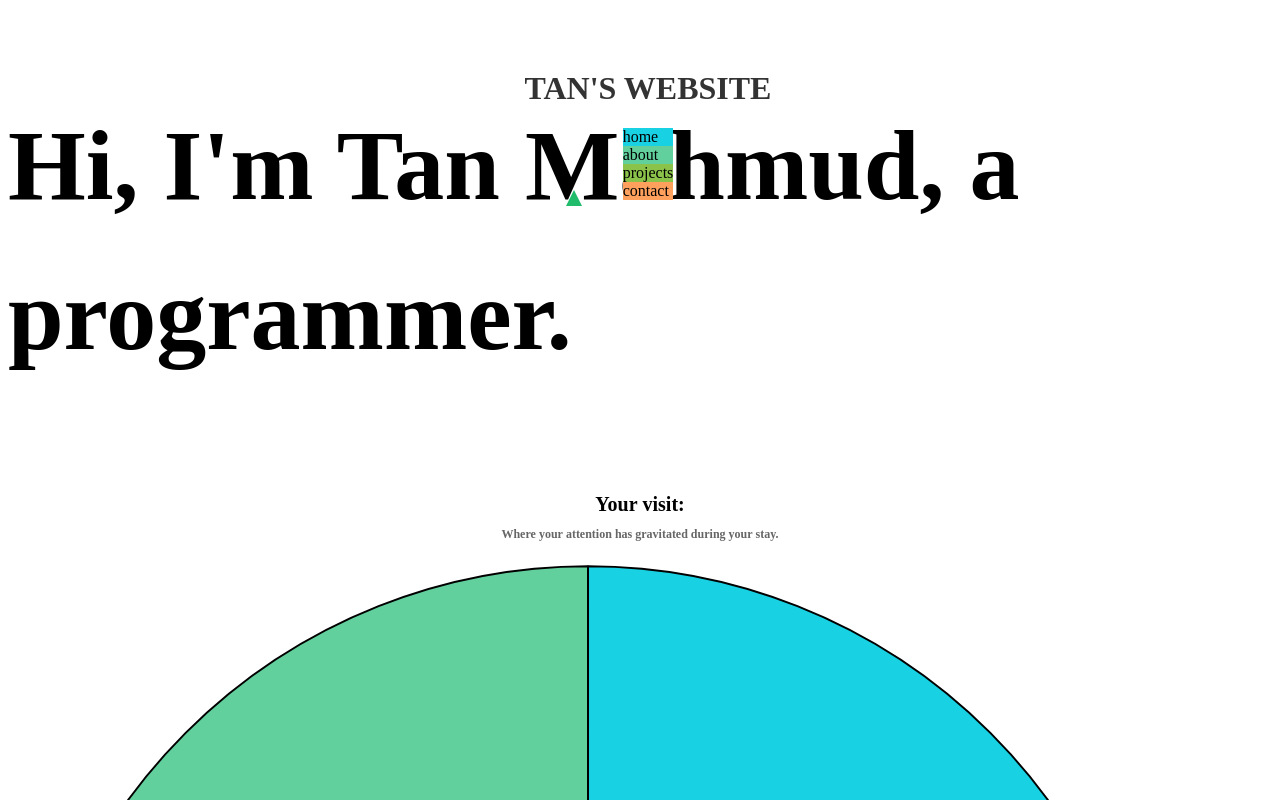
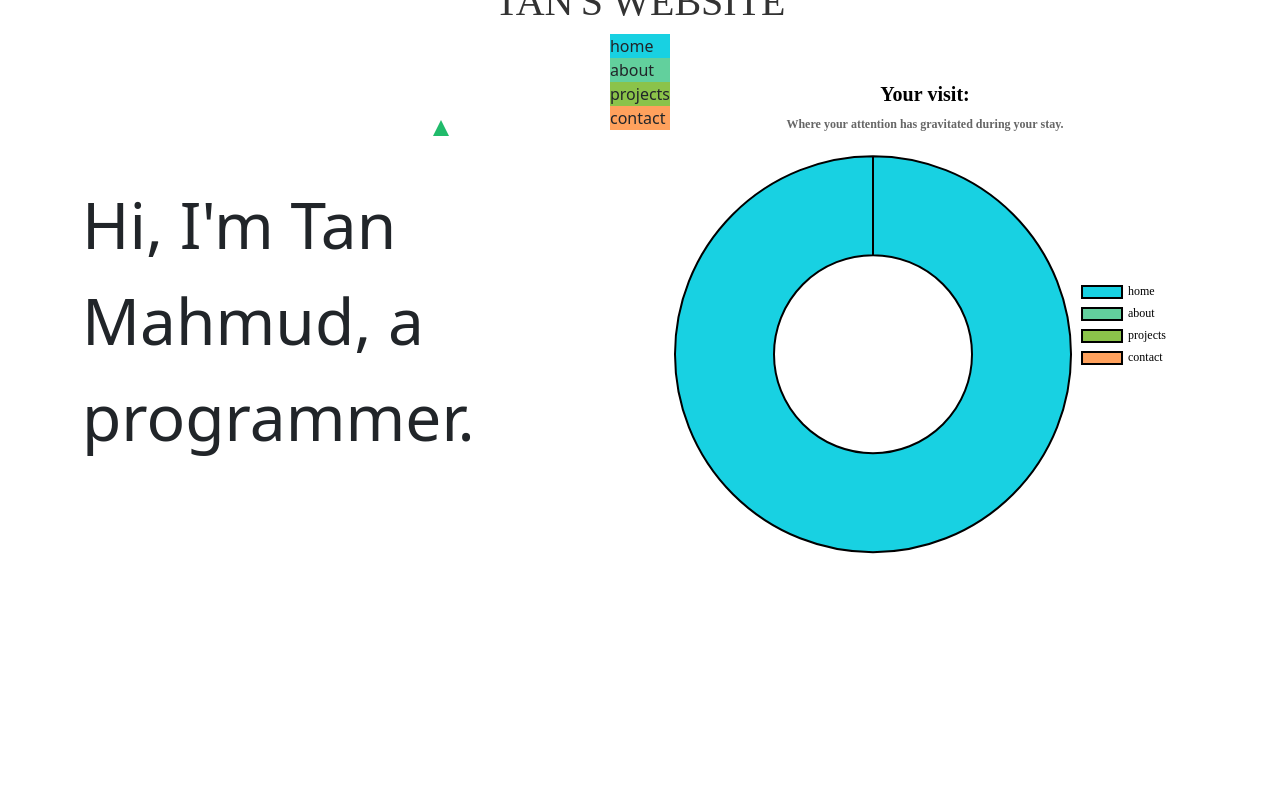
Before and after one commit to tanoftheta/tanoftheta.github.io, a React (Vite) app: page / in a window 1280 px wide. Shown: the top 800 px of the page. Built offline with nearby package versions, Linux system fonts and the light colour scheme.

Commit message:
Bootstrap and layout

```diff
--- a/index.html
+++ b/index.html
@@ -3,6 +3,10 @@
   <head>
     <meta charset="UTF-8" />
     <link rel="icon" type="image/png" href="/favicon.ico" />
+    <link
+    rel="stylesheet"
+    href="https://cdn.jsdelivr.net/npm/bootstrap@5.3.0/dist/css/bootstrap.min.css"
+  />
     <meta name="viewport" content="width=device-width, initial-scale=1.0" />
     <title>Tan's Website</title>
   </head>
--- a/package.json
+++ b/package.json
@@ -10,6 +10,7 @@
     "preview": "vite preview"
   },
   "dependencies": {
+    "bootstrap": "^5.3.3",
     "chart.js": "^4.4.2",
     "react": "^18.2.0",
     "react-dom": "^18.2.0"
--- a/src/App.module.css
+++ b/src/App.module.css
@@ -5,6 +5,7 @@
 .sectionContainer {
     scroll-snap-type: y mandatory;
     height: 400vh;
+    margin-top: 5%;
 }
 
 .section {
--- a/src/components/Home/Home.jsx
+++ b/src/components/Home/Home.jsx
@@ -6,18 +6,17 @@ export const Home = ({scrollToSection, timeSpent}) => {
     return (
         <section id='home' className={styles.section}>
             <div className={styles.gridContainer}>
-            <div className="container">
-                        <div className="row">
-                            <div className="col-6">
-                                <h1 id={styles.intro} className={styles.moveInFromLeft}>Hi, I'm Tan Mahmud, a programmer.</h1>
-                            </div>
-                            <div className="col-6">
-                                <Viz scrollToSection={scrollToSection} timeSpent={timeSpent} />
-                            </div>
+                <div className="container">
+                    <div className="row d-flex align-items-center">
+                        <div className="col-md-6">
+                            <h1 id={styles.intro} className={styles.moveInFromLeft}>Hi, I'm Tan Mahmud, a programmer.</h1>
+                        </div>
+                        <div className="col-md-6">
+                            <Viz scrollToSection={scrollToSection} timeSpent={timeSpent} />
                         </div>
                     </div>
+                </div>
             </div>
-
         </section>
     )
 }
--- a/src/components/Home/home.module.css
+++ b/src/components/Home/home.module.css
@@ -1,13 +1,12 @@
 .grid-container {
     height: 100%;
+    margin-top: -5%;
     background-image:
         linear-gradient(0deg, #CCCCCC 1px, transparent 1px),
         linear-gradient(90deg, #cccccc 1px, transparent 1px);
     background-size: 25px 25px;
     background-position: -1px -1px;
     display: flex;
-    flex-direction: column;
-    justify-content: center;
     align-items: center;
 }
 
@@ -24,8 +23,22 @@
     }
 }
 
+.moveInFromRight {
+    animation: moveInFromRight 0.5s ease forwards;
+}
+
+@keyframes moveInFromRight {
+    from {
+        transform: translateX(100%);
+    }
+    to {
+        transform: translateX(0);
+    }
+}
+
+
 #intro{
-    font-size: 100px;
+    font-size: 5vw;
     line-height: 1.5;
 }
 
--- a/src/components/NavBar/NavBar.module.css
+++ b/src/components/NavBar/NavBar.module.css
@@ -12,6 +12,7 @@
     width: 100%;
     height: 200px;
     z-index: 1000;
+    padding: 5%;
 }
 .slider{
     -webkit-appearance: none;
@@ -48,10 +49,11 @@
     height: 50px;
     justify-content: center;
     align-items: center;
+    cursor: pointer;
 }
 
 .color-bar span {
-    font-size: 20px; /* Adjust the font size as needed */
+    font-size: 1vw; /* Adjust the font size as needed */
     font-family: 'Montserrat';
     font-weight: 'bold';
     color: #000000; /* Text color */
--- a/src/components/Viz.jsx
+++ b/src/components/Viz.jsx
@@ -81,6 +81,11 @@ function Viz({ timeSpent, scrollToSection }) {
                 layout: {
                     padding: 10
                 },
+                onHover: function (event, elements) {
+                    if (elements) {
+                        event.native.target.style.cursor = 'pointer';
+                    }
+                },
                 onClick: function(event, elements) {
                     if (elements.length > 0) {
                         const clickedSection = elements[0].index;
@@ -98,8 +103,8 @@ function Viz({ timeSpent, scrollToSection }) {
     }, [timeSpent]);
 
     return (
-        <div className='container'>
-            <canvas style={{ height: '100%', width: '100%' }} id="theViz"></canvas>
+        <div className='container' style={{height: '100%', width: '100%'}}>
+            <canvas id="theViz"></canvas>
         </div>
     );
 }
```
Also changed, not shown: 1 other file (tests, documents, lock files or other folders).
